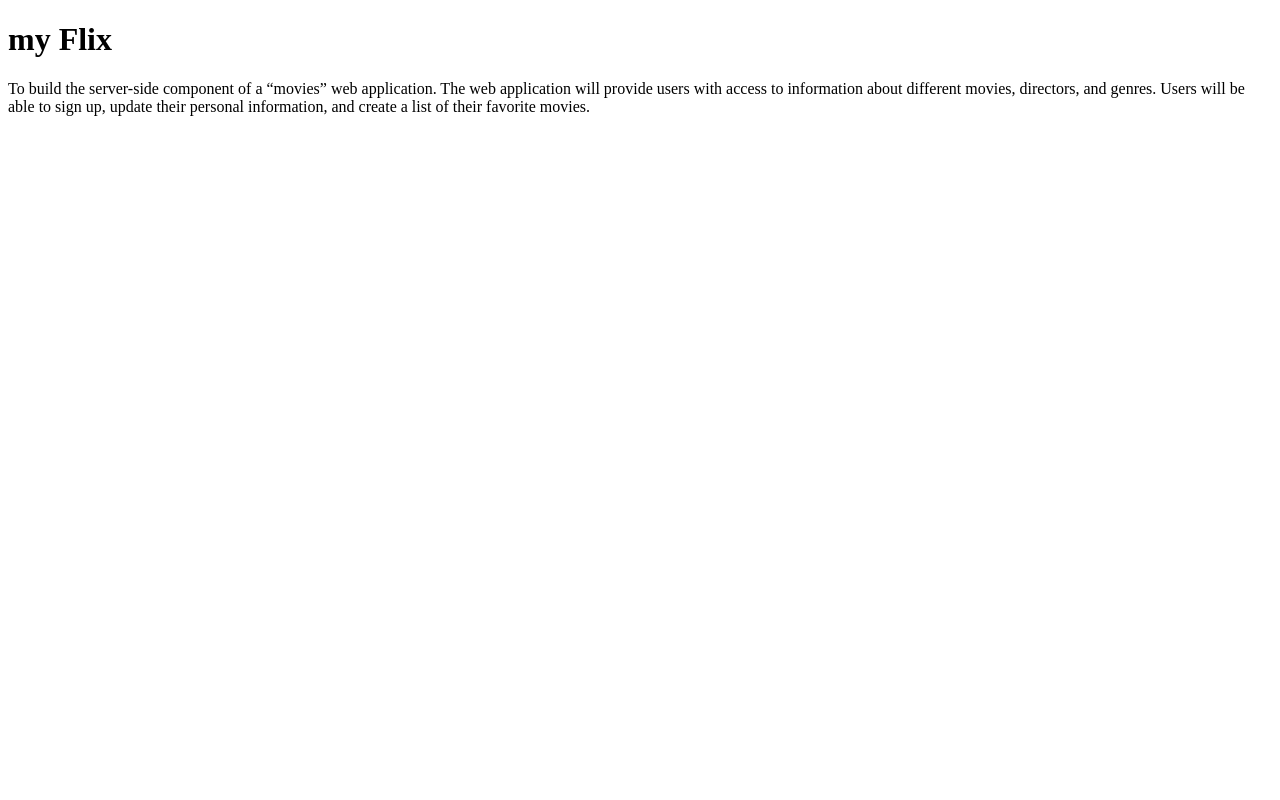
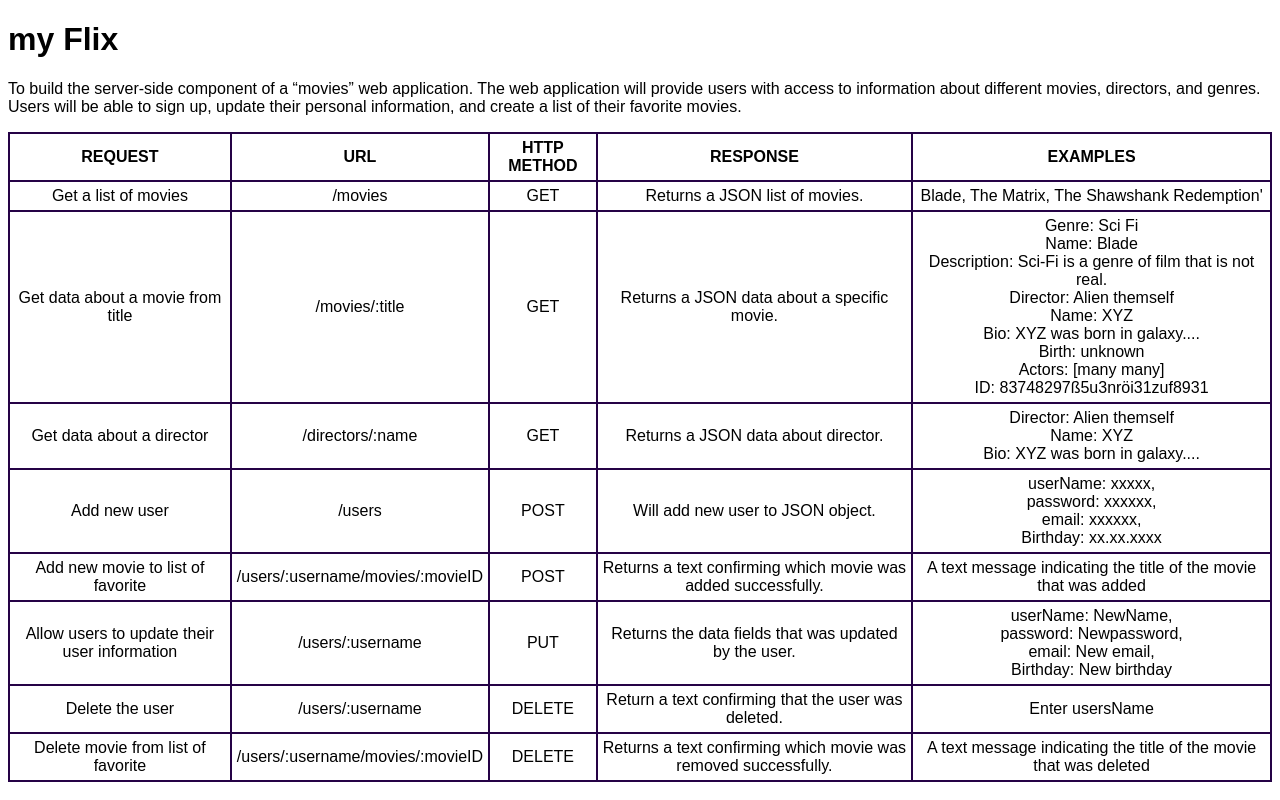
Before and after one commit to amrizjantan/movie_api, a website: page public/documentation.html in a window 1280 px wide. Drawn offline with Linux system fonts and the light colour scheme.

Commit message:
endpoints and documentation added

```diff
--- a/package.json
+++ b/package.json
@@ -20,6 +20,7 @@
     "body-parser": "^1.19.1",
     "express": "^4.17.2",
     "lodash": "^4.17.21",
-    "morgan": "^1.10.0"
+    "morgan": "^1.10.0",
+    "uuid": "^8.3.2"
   }
 }
--- a/public/documentation.html
+++ b/public/documentation.html
@@ -13,6 +13,108 @@
         movies, directors, and genres. Users will be able to sign up, update their
         personal information, and create a list of their favorite movies.
     </p>
+    <table>
+        <tr>
+            <th>REQUEST</th>
+            <th>URL</th>
+            <th>HTTP METHOD</th>
+            <th>RESPONSE</th>
+            <th>EXAMPLES</th>
+        </tr>
+        <tr>
+            <td>Get a list of movies</td>
+            <td>/movies</td>
+            <td>GET</td>
+            <td>Returns a JSON list of movies.</td>
+            <td>Blade, The Matrix, The Shawshank Redemption'</td>
+        </tr>
+        <tr>
+            <td>Get data about a movie from title</td>
+            <td>/movies/:title</td>
+            <td>GET</td>
+            <td>Returns a JSON data about a specific movie.</td>
+            <td>Genre: Sci Fi <br>
+            Name: Blade<br>
+            Description: Sci-Fi is a genre of film that is not real. <br>
+            Director: Alien themself<br>
+            Name: XYZ <br>
+            Bio: XYZ  was born in galaxy....<br>
+            Birth: unknown<br>
+            Actors: [many many]<br>
+            ID: 83748297ß5u3nröi31zuf8931<br>
+            </td>
+        </tr>
+        <tr>
+            <td>Get data about a director</td>
+            <td>/directors/:name</td>
+            <td>GET</td>
+            <td>Returns a JSON data about director.</td>
+            <td>Director: Alien themself<br>
+                Name: XYZ <br>
+                Bio: XYZ  was born in galaxy....<br>
+                </td>
+        </tr>
+        <tr>
+            <td>Add new user</td>
+            <td>/users</td>
+            <td>POST</td>
+            <td>Will add new user to JSON object.</td>
+            <td>userName: xxxxx, <br>
+            password: xxxxxx, <br>
+            email: xxxxxx, <br>
+            Birthday: xx.xx.xxxx</td>
+        </tr>
+        <tr>
+            <td>Add new movie to list of favorite</td>
+            <td>/users/:username/movies/:movieID</td>
+            <td>POST</td>
+            <td>Returns a text confirming which movie was added successfully.</td>
+            <td>A text message indicating the title of the movie that was added</td>
+        </tr>
+        <tr>
+            <td>Allow users to update their user information</td>
+            <td>/users/:username</td>
+            <td>PUT</td>
+            <td>Returns the data fields that was updated by the user.</td>
+            <td>userName: NewName, <br>
+            password: Newpassword, <br>
+            email: New email, <br>
+            Birthday: New birthday</td>
+        </tr>
+        <tr>
+            <td>Delete the user</td>
+            <td>/users/:username</td>
+            <td>DELETE</td>
+            <td>Return a text confirming that the user was deleted.</td>
+            <td> Enter usersName</td>
+        </tr>
+
+        <tr>
+            <td>Delete movie from list of favorite</td>
+            <td>/users/:username/movies/:movieID</td>
+            <td>DELETE</td>
+            <td>Returns a text confirming which movie was removed successfully.</td>
+            <td>A text message indicating the title of the movie that was deleted</td>
+        </tr>
+    </table>
+
+    <style>
+
+    table,td,th
+    {
+     border: 2px solid hsl(271, 95%, 14%);
+     border-collapse: collapse;
+     padding: 5px;
+    }
+    tbody
+    {
+        text-align: center;
+    }
+    body {
+    font-family: 'Goldman', sans-serif;
+   }
+
+    </style>
 
 </body>
 </html>
```
Also changed, not shown: index.js (+72 -8 lines), 1 other file.
